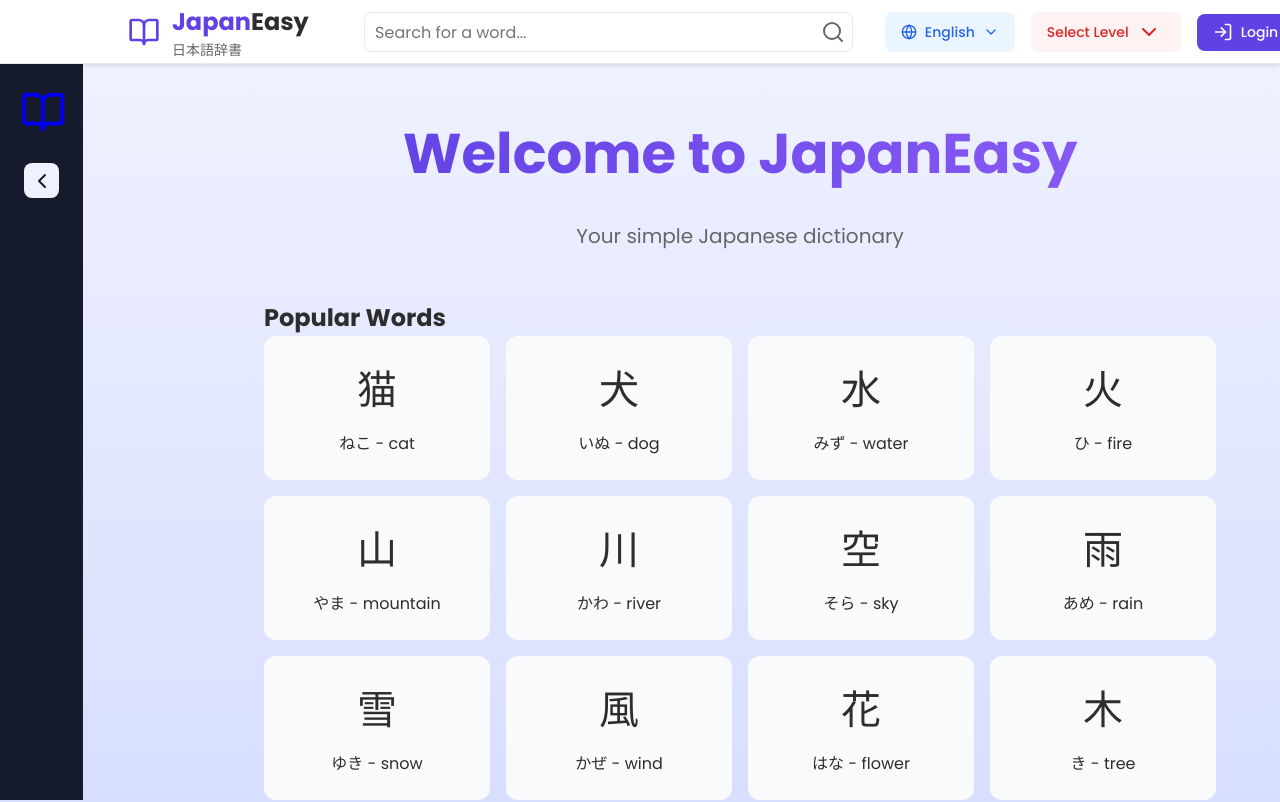
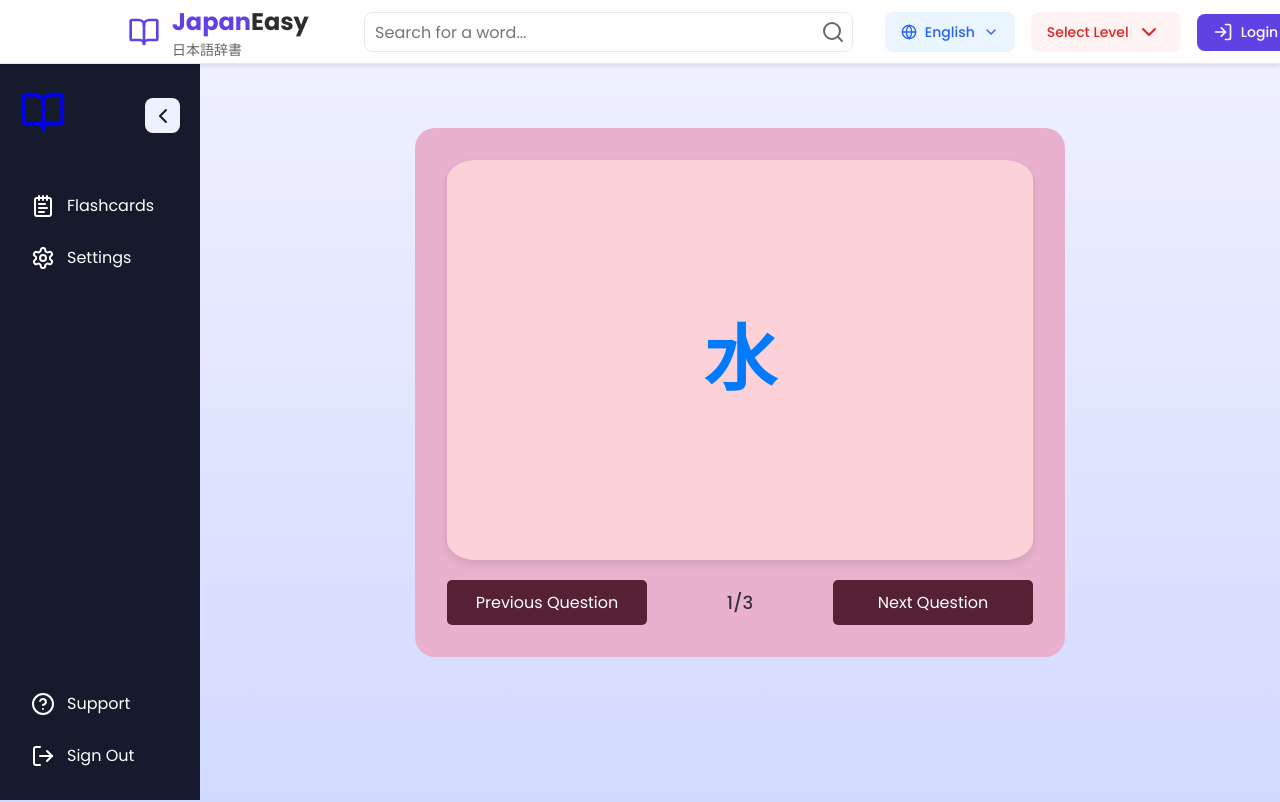
Before and after one commit to dodoododo/PBL3-Japanese-Dictionary, a React (Vite) app in the folder JapanEasyDict/: page /flashcards in a window 1280 px wide. Shown: the top 802 px of the page. Built offline with nearby package versions, Linux system fonts and the light colour scheme.

Commit message:
applied flashcard component as link from sidebar

```diff
--- a/JapanEasyDict/package.json
+++ b/JapanEasyDict/package.json
@@ -12,7 +12,8 @@
   "dependencies": {
     "lucide-react": "^0.484.0",
     "react": "^19.0.0",
-    "react-dom": "^19.0.0"
+    "react-dom": "^19.0.0",
+    "react-router-dom": "^6.30.0"
   },
   "devDependencies": {
     "@eslint/js": "^9.21.0",
--- a/JapanEasyDict/src/App.jsx
+++ b/JapanEasyDict/src/App.jsx
@@ -1,9 +1,11 @@
 import React, { useState, useRef, useEffect } from 'react';
+import { BrowserRouter as Router, Routes, Route, useNavigate } from 'react-router-dom';
 import { BookOpen, ChevronDown, Globe, Search, Volume2 } from 'lucide-react';
 import { JLPT_DATA, EXAMPLE_SENTENCES, POPULAR_WORDS } from './data';
 import Header from './components/HeaderComponents/Header';
 import LoginForm from './components/LoginFormComponents/LoginForm';
 import Sidebar from './components/SideBarComponents/SideBar';
+import FlashcardPage from './components/FlashCardComponents/FlashcardPage';
 
 function App() {
   const [searchTerm, setSearchTerm] = useState('');
@@ -186,6 +188,7 @@ function App() {
   };
 
   return (
+    <Router>
       <div className="app">
         <Header
           searchTerm={searchTerm}
@@ -219,7 +222,9 @@ function App() {
         <div className="main-container">
           <main className="main">
             <div className="container">
-            {!selectedLevel && !searchResult && !isLoading && !noResults && (
+              <Routes>
+                <Route path="/" element={
+                  !selectedLevel && !searchResult && !isLoading && !noResults && (
                     <div>
                       <div className="welcome">
                         <h1>{translations.welcome}</h1>
@@ -249,7 +254,10 @@ function App() {
                         <p>{translations.attributionText}</p>
                       </section>
                     </div>
-            )}
+                  )
+                } />
+                <Route path="/flashcards" element={<FlashcardPage />} />
+              </Routes>
 
               {selectedLevel && !searchResult && !isLoading && !noResults && (
                 <section>
@@ -355,7 +363,7 @@ function App() {
         </div>
 
         <footer className="footer">
-        <div className="container">
+          <div className="footer-container">
             <p>© 2025 JapanEasy - {language === 'english' ? 'Japanese Dictionary' : 'Từ điển tiếng Nhật'}</p>
             <p>{translations.attributionText.substring(0, 150)}...</p>
           </div>
@@ -370,6 +378,7 @@ function App() {
           </div>
         )}
       </div>
+    </Router>
   );
 }
 
--- a/JapanEasyDict/src/components/FlashCardComponents/Flashcard.css
+++ b/JapanEasyDict/src/components/FlashCardComponents/Flashcard.css
@@ -1,24 +1,15 @@
 @import url('https://fonts.googleapis.com/css2?family=Noto+Sans+JP:wght@400;700&display=swap');
 
-body {
-  background-color: #C8D0D2;
-  margin: 0;
-  display: flex;
-  justify-content: center;
-  align-items: center;
-  width: 100%;
-  height: 100vh;
-}
-
-.container {
-  margin: 0 auto 0 auto;
+.flashcard-container {
+  margin: 2rem auto;
   display: flex;
   flex-direction: column;
   justify-content: center;
   align-items: center;
-  width: 550px;
+  width: 650px;
   background-color: rgb(233, 177, 205);
-  border-radius: 5px;
+  border-radius: 20px;
+  padding: 2rem;
 }
 
 .button-container {
@@ -31,7 +22,7 @@ body {
 
 .btn {
   padding: 10px 20px;
-  width: 180px;
+  width: 200px;
   border: none;
   background-color: rgb(86,33,53);
   color: white;
@@ -61,7 +52,7 @@ body {
   align-items: center;
   text-align: center;
   width: 100%;
-  max-width: 550px;
+  max-width: 650px;
   height: 400px;
   border-radius: 5%;
   box-shadow: 0 4px 10px rgba(0, 0, 0, 0.1);
--- a/JapanEasyDict/src/components/FlashCardComponents/FlashcardPage.jsx
+++ b/JapanEasyDict/src/components/FlashCardComponents/FlashcardPage.jsx
@@ -38,7 +38,7 @@ function FlashcardPage() {
   }
 
   return (
-    <div className="container">
+    <div className="flashcard-container">
       {flashcards.length > 0 && <Flashcard flashcard={flashcards[currentIndex]} />}
       <div className="button-container">
         <button className="btn" onClick={prevQuestion}>Previous Question</button>
--- a/JapanEasyDict/src/components/SideBarComponents/SideBar.jsx
+++ b/JapanEasyDict/src/components/SideBarComponents/SideBar.jsx
@@ -2,11 +2,11 @@ import React, { useState, useEffect } from 'react';
 import { BookOpen, ChevronLeft, Menu,
          LayoutDashboard, Calendar, Bell,
          BookMarked, Settings,
-         HelpCircle, LogOut } from 'lucide-react';
+         HelpCircle, LogOut, Clipboard , NotepadText } from 'lucide-react';
 import './Sidebar.css';
 
 const Sidebar = ({ onToggle }) => {
-  const [isCollapsed, setIsCollapsed] = useState(true);
+  const [isCollapsed, setIsCollapsed] = useState(false);
   const [openDropdowns, setOpenDropdowns] = useState({});
 
   useEffect(() => {
@@ -75,32 +75,8 @@ const Sidebar = ({ onToggle }) => {
           <ul className="nav-list primary-nav">
             <li className="nav-item">
               <a href="#" className="nav-link">
-                <LayoutDashboard className="nav-icon" />
-                <span className="nav-label">Dashboard</span>
-              </a>
-            </li>
-
-            <DropdownItem
-              title="Services"
-              items={['IT Consulting', 'Cloud Solutions', 'Mobile Apps']}
-            />
-
-            <li className="nav-item">
-              <a href="#" className="nav-link">
-                <Bell className="nav-icon" />
-                <span className="nav-label">Notifications</span>
-              </a>
-            </li>
-
-            <DropdownItem
-              title="Bookmarks"
-              items={['Saved Tutorials', 'Favorite Blogs', 'Resource Guides']}
-            />
-
-            <li className="nav-item">
-              <a href="#" className="nav-link">
-
-                <span className="nav-label">Extensions</span>
+              <NotepadText className="nav-icon" />
+                <span className="nav-label">Flashcards</span>
               </a>
             </li>
 
```
Also changed, not shown: 1 other file (tests, documents, lock files or other folders). Lines whose indentation alone changed are shown as unchanged.
